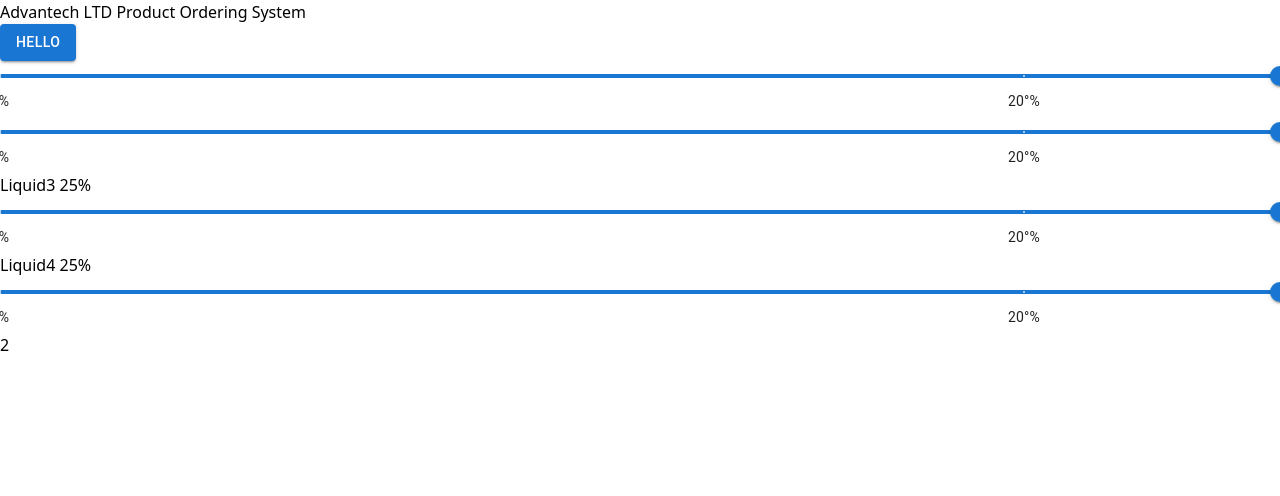
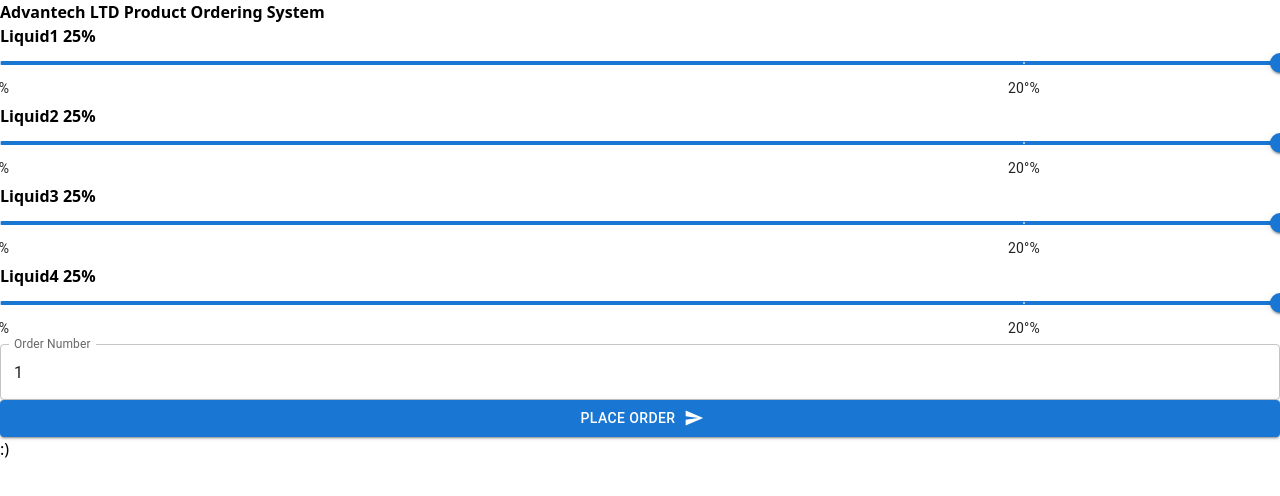
Before and after one commit to jwon345/704pos, a React (Vite) app: page / in a window 1280 px wide. Shown: the top 496 px of the page. Built offline with nearby package versions, Linux system fonts and the light colour scheme.

Commit message:
layout done

```diff
--- a/package.json
+++ b/package.json
@@ -12,7 +12,8 @@
   "dependencies": {
     "@emotion/react": "^11.11.1",
     "@emotion/styled": "^11.11.0",
-    "@mui/material": "^5.14.7",
+    "@mui/icons-material": "^5.14.8",
+    "@mui/material": "^5.14.8",
     "react": "^18.2.0",
     "react-dom": "^18.2.0"
   },
--- a/src/App.tsx
+++ b/src/App.tsx
@@ -1,15 +1,16 @@
-import Order from "./Components/orderComponent.tsx"
+import Order from "./Components/orderComponent.tsx";
+import Header from './Components/header.tsx';
 
 function App() {
   return (
     <div className="flex flex-col h-screen bg-slate-400">
-      <div className="grow-[1]">Advantech LTD Product Ordering System</div>
+      <Header/>
       <div className="grow-[10] flex flex-row">
         <div className="grow "></div>
         <Order></Order>
         <div className="grow "></div>
       </div>
-      <div className=" grow-[1.5]">2</div>
+      <div className=" grow-[1.5]">:)</div>
     </div>
   )
 }
--- /dev/null
+++ b/src/Components/header.tsx
@@ -0,0 +1,11 @@
+function Header(){
+    return(
+      <div className="grow-[1] text-center mt-5">
+        <h1 className="text-3xl">
+          <b>Advantech LTD Product Ordering System</b>
+        </h1>
+      </div>
+    )
+}
+
+export default Header;
--- a/src/Components/orderComponent.tsx
+++ b/src/Components/orderComponent.tsx
@@ -1,5 +1,7 @@
 import Button from '@mui/material/Button';
 import Slider from '@mui/material/Slider';
+import Textfield from '@mui/material/TextField';
+import SendIcon from '@mui/icons-material/Send';
 
 import { useState, SetStateAction, Dispatch } from 'react';
 
@@ -13,11 +15,12 @@
 
     return (
         <div className="grow-[10] bg-gray-300 rounded-3xl flex flex-col p-10 shadow-lg">
-          <Button variant='contained'>hello</Button>
           <div className='m-4'>
+           <SliderHeader name="Liquid1" value={v1}/>
           <CustomSlider setVal={setv1} other1={v2} other2={v3} other3={v4} />
           </div>
           <div className='m-4'>
+            <SliderHeader name="Liquid2" value={v2}/>
             <CustomSlider setVal={setv2} other1={v1} other2={v3} other3={v4} />
           </div>
           <div className='m-4'>
@@ -25,9 +28,38 @@
             <CustomSlider setVal={setv3} other1={v1} other2={v2} other3={v4} />
           </div>
           <div className='m-4'>
-            <h1 className='border'>Liquid4 {v4}%</h1>
+            <SliderHeader name="Liquid4" value={v4}/>
             <CustomSlider setVal={setv4} other1={v1} other2={v2} other3={v3} />
           </div>
+
+          <div className='grow flex flex-col justify-end'>
+            <div className='flex items-center'>
+              <div className='grow '></div>
+              <div className='w-80'>
+                <Textfield
+                inputProps={{type:'number'}}
+                fullWidth
+                label="Order Number"
+                defaultValue={1}
+                variant='outlined'></Textfield>
+              </div>
+              <div className='grow '></div>
+            </div>
+
+            <div className='flex items-center m-2'>
+              <div className='grow '></div>
+              <div className='w-80'>
+                <Button
+                fullWidth
+                variant='contained'
+                endIcon={<SendIcon/>}
+                onClick={() => alert("wip")}
+                >Place Order</Button>
+              </div>
+              <div className='grow '></div>
+            </div>
+          </div>
+
         </div>
     )
 }
@@ -61,7 +93,7 @@
   },
   {
     value: 100,
-    label: '100°C',
+    label: '100%',
   },
 ];
 
@@ -71,7 +103,7 @@
 }
 
 const SliderHeader: React.FC<SliderHeaderProps> = ({ name, value }) => {
-  return <h1>{name} {value}%</h1>;
+  return <h1 className='text-xl'><b>{name} {value}%</b></h1>;
 }
 
 const CustomSlider: React.FC<CustomSliderProps> = ({ setVal, other1, other2, other3 }) => {
```
Also changed, not shown: 2 other files (tests, documents, lock files or other folders).
